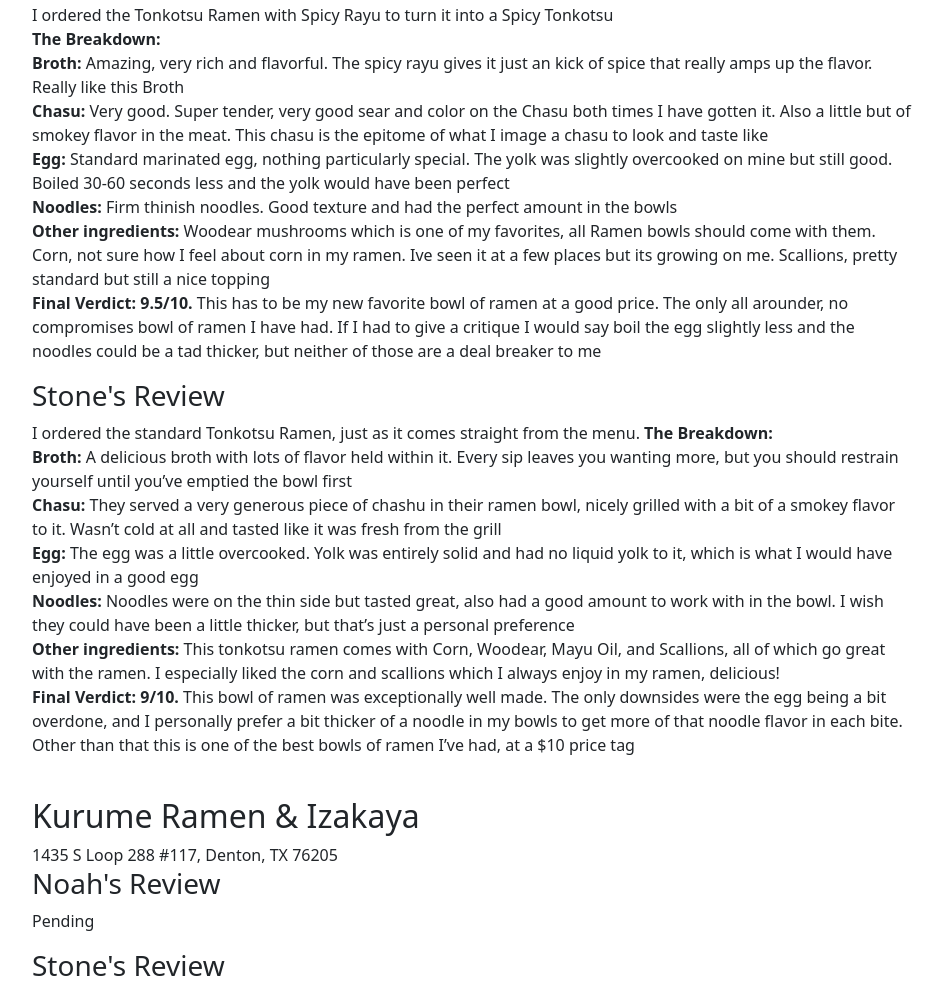
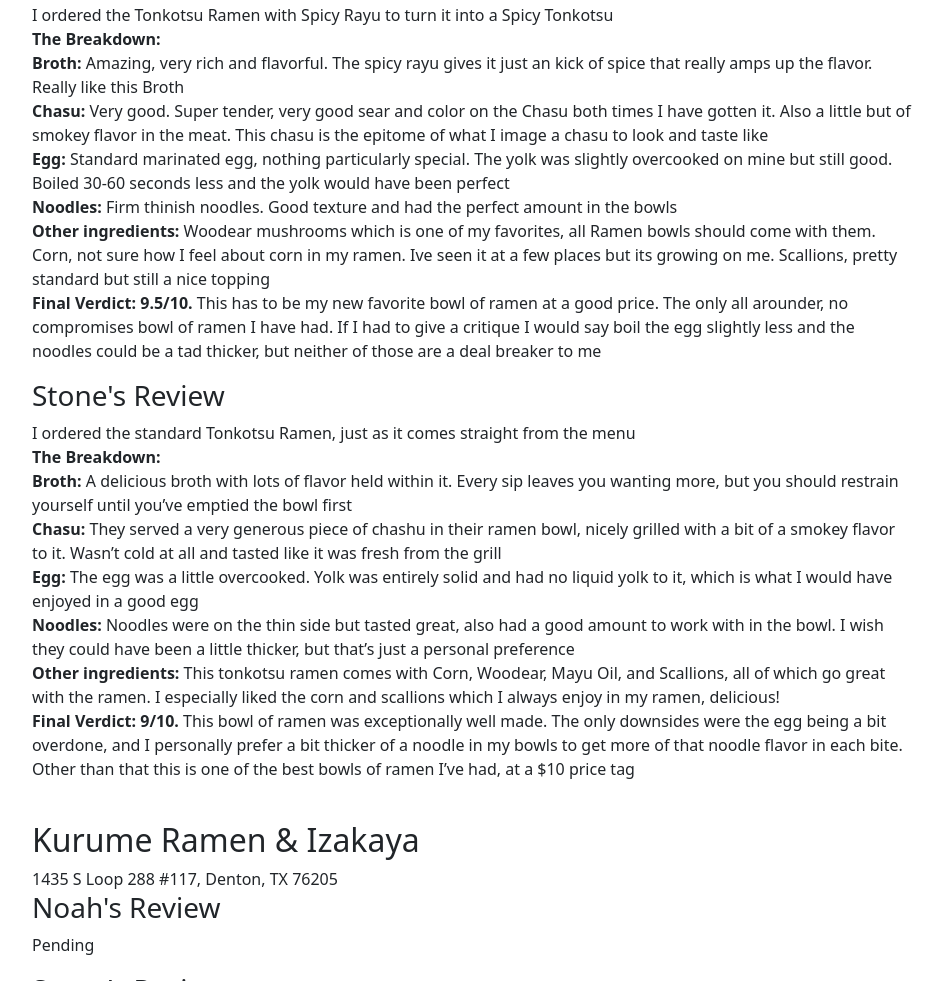
Before and after one commit to Zexan-sudo/Website, a plain HTML site: page RamenReview/index.html in a window 1280 px wide. Shown: the part 261-1242 px from the top of the page, without its empty margins (168-1100 px from the left). Drawn offline with Linux system fonts and the light colour scheme.

Commit message:
corrected formatting on stones piranha killer ramen review

```diff
--- a/RamenReview/index.html
+++ b/RamenReview/index.html
@@ -46,7 +46,7 @@
                 </p>
                 <h3>Stone's Review</h3>
                 <p>
-                    I ordered the standard Tonkotsu Ramen, just as it comes straight from the menu.
+                    I ordered the standard Tonkotsu Ramen, just as it comes straight from the menu<br>
                     <b>The Breakdown:</b><br>
                     <b>Broth:</b> A delicious broth with lots of flavor held within it. Every sip leaves you wanting more, but you should restrain yourself until you’ve emptied the bowl first<br>
                     <b>Chasu:</b> They served a very generous piece of chashu in their ramen bowl, nicely grilled with a bit of a smokey flavor to it. Wasn’t cold at all and tasted like it was fresh from the grill<br>
```
